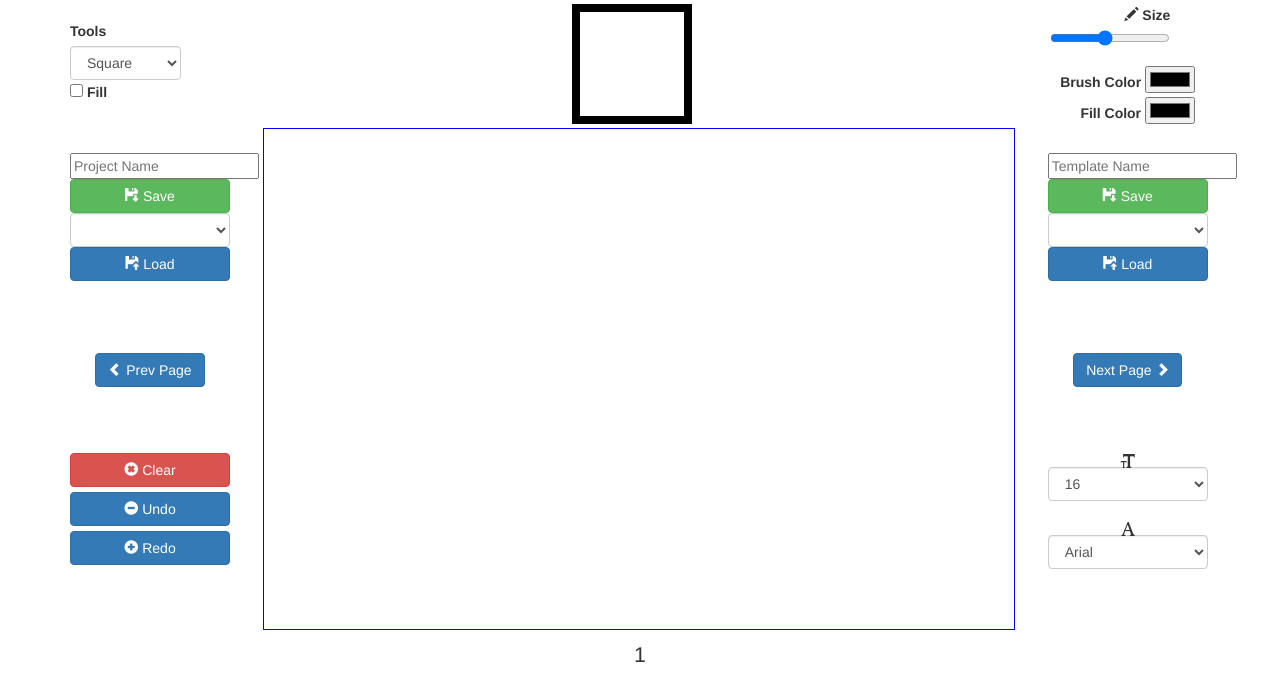
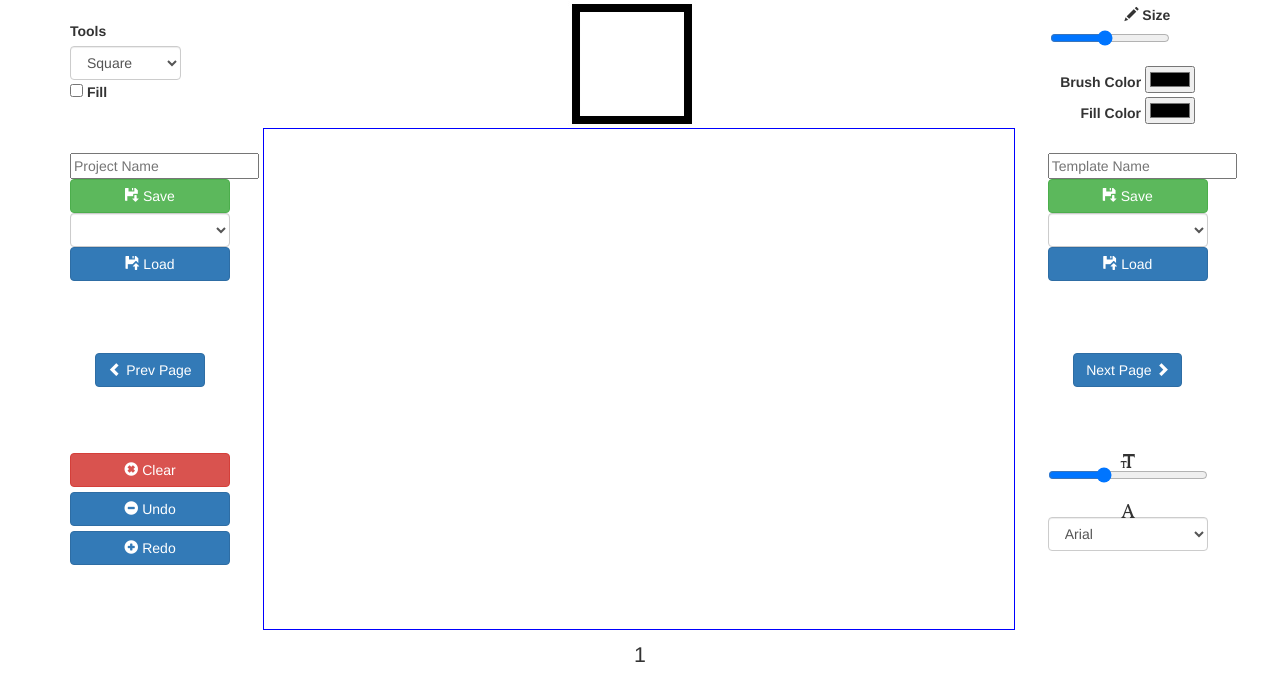
Before and after one commit to IronPeak/VefCanvas, a website: page index.html in a window 1280 px wide. Drawn offline with nearby package versions, Linux system fonts and the light colour scheme.

Commit message:
Added slider for Font size

```diff
--- a/index.html
+++ b/index.html
@@ -95,12 +95,7 @@
 
                 <div class=pgbodyrightbottom>
                     <span class="glyphicon glyphicon-text-size"></span>
-                    <select id="fontSize" name="fontS" class="form-control">
-                        <option value="8">8</option>
-                        <option value="16" selected="selected">16</option>
-                        <option value="24">24</option>
-                        <option value="32">32</option>
-                    </select>
+                    <input type="range" id="fontSize" name="fontS" value="16" min="8" max ="32"> </input>
                     <br/>
                     <span class="glyphicon glyphicon-font"></span>
                     <select id="fontfamily" name="font" class="form-control">
```
